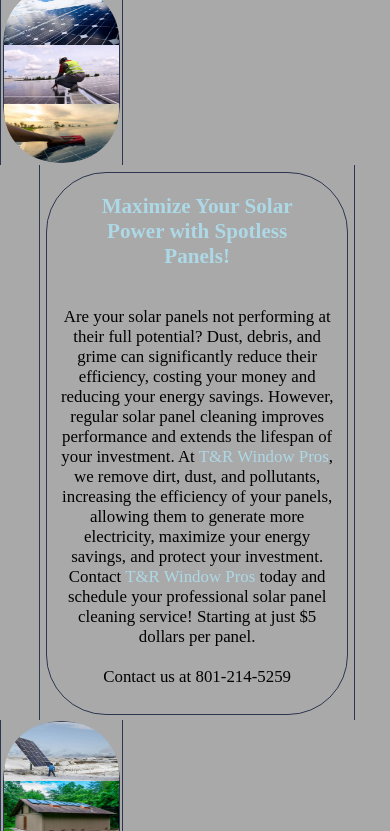
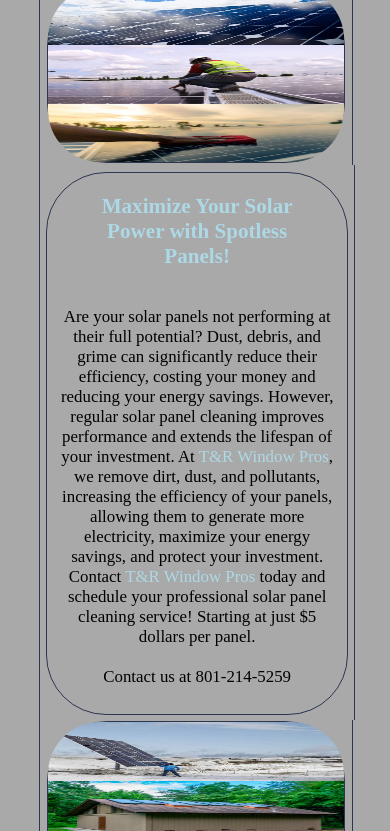
Before and after one commit to TandRWindowBro/main, a plain HTML site: page Solar.html in a window 390 px wide. Shown: the part 62-893 px from the top of the page. Drawn offline with Linux system fonts and the light colour scheme; a small style sheet from the web is missing; a web font is replaced by a local one.

Commit message:
Update home.css

```diff
--- a/home.css
+++ b/home.css
@@ -937,4 +937,20 @@ a {
   font-family : "HK Grotesk";
   font-size : 2vmax;
 }
+.guttercolumnp {
+  display : flex;
+  flex-flow : column;
+  width : 80%;
+  margin-left : 10%;
+  height : auto;
+  justify-content : center;
+  align-items : center;
+  border-left : solid;
+  border-right : solid;
+  border-width : .35vw;
+  border-color : #2C364F;
+  background : #a9a9a9;
+  padding-bottom : .5vw;
+  padding-top : .5vw;
 }
+}
```
